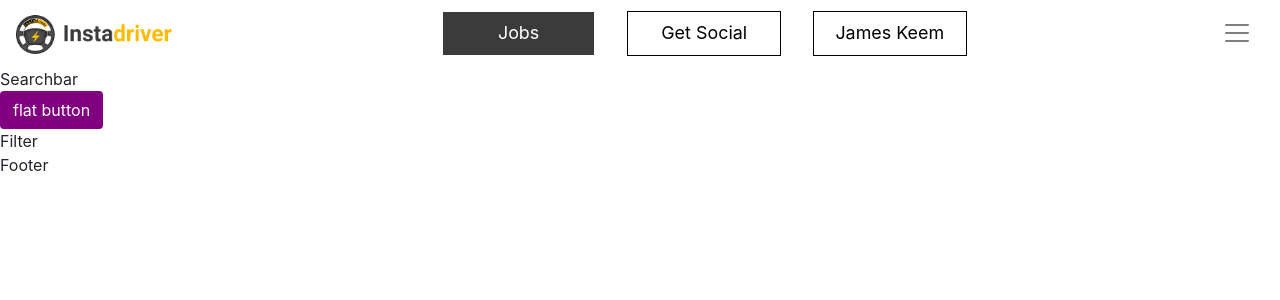
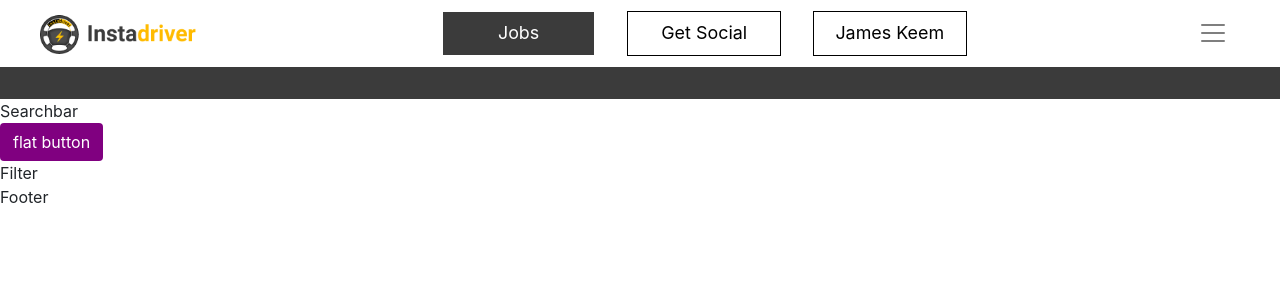
Before and after one commit to AbbyB97/FS_assignment, a React (Create React App) app: page / in a window 1280 px wide. Shown: the top 300 px of the page. Built offline with nearby package versions, Linux system fonts and the light colour scheme.

Commit message:
added divider

```diff
--- a/src/App.js
+++ b/src/App.js
@@ -10,6 +10,7 @@ const App = () => {
   return (
     <div>
       <Header />
+      <hr/>
       <Searchbar />
       <Sidebar />
       <Filter />
--- a/src/App.scss
+++ b/src/App.scss
@@ -107,3 +107,10 @@
     width: 13vw;
   }
 }
+hr {
+  margin-top: 0;
+  margin-bottom: 0;
+  padding: 0;
+  border: 0;
+  border-top: 32px solid #3b3b3b;
+}
--- a/src/components/Header.js
+++ b/src/components/Header.js
@@ -4,7 +4,7 @@ import Logo from "./widgets/Logo";
 
 const Header = () => {
   return (
-    <div style={{margin:"1"}}>
+    <div style={{margin:"1.5rem",marginTop:"0",marginBottom:"0"}}>
       <Navbar collapseOnSelect expand={false} bg="white" variant="light">
         <Navbar.Brand href="#home">
           <Logo/>
```
Also changed, not shown: 1 other file (tests, documents, lock files or other folders).
